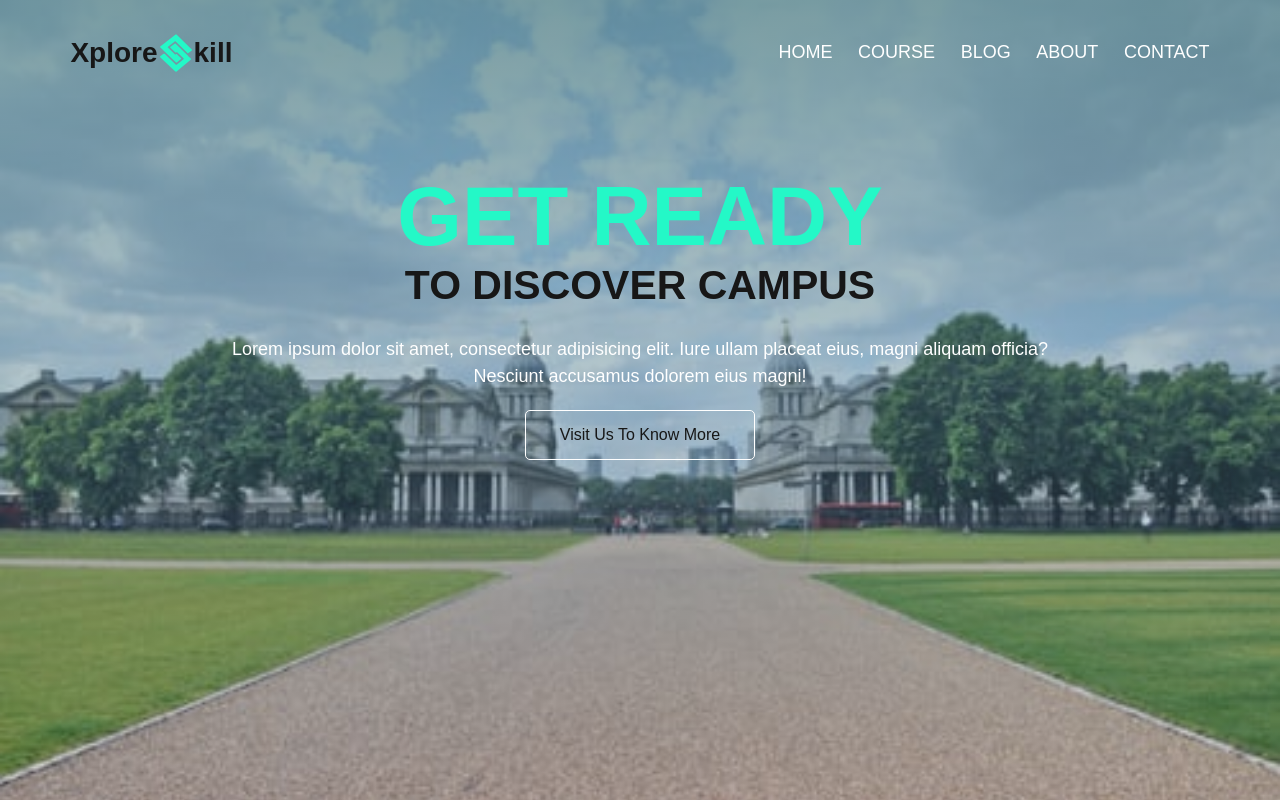
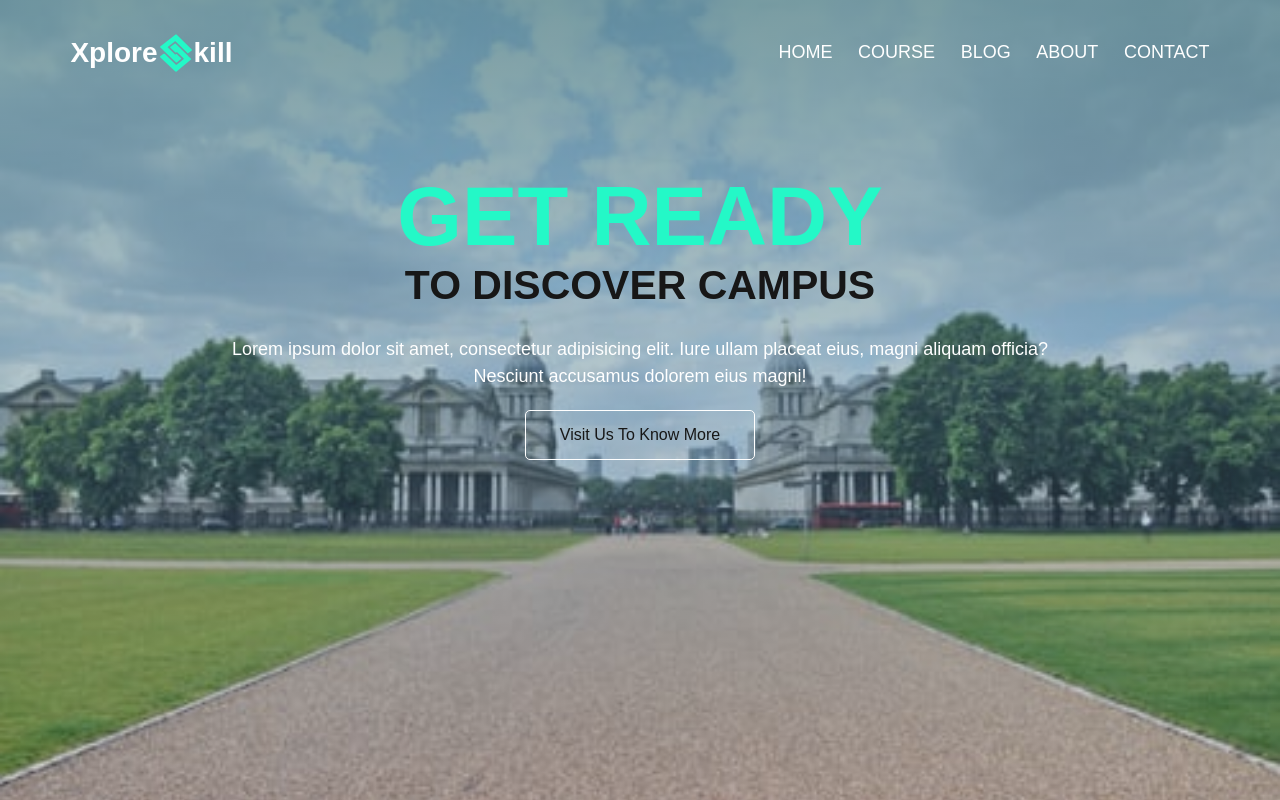
Before and after one commit to Syed-Khizar-k/my-tsx, a Next.js app: page / in a window 1280 px wide. Shown: the top 800 px of the page. Built offline with nearby package versions, Linux system fonts and the light colour scheme.

Commit message:
color problem

```diff
--- a/src/components/navbar.tsx
+++ b/src/components/navbar.tsx
@@ -1,7 +1,7 @@
 import Link from "next/link";
 export const Navbar = () => {
   return (
-    <nav className="navigation w-full flex justify-between  items-center ">
+    <nav className="navigation w-full flex justify-between  items-center text-white ">
       <Link
         href="/"
         className="text-[22px] sm:text-[28px] font-extrabold flex text-center items-center border-none  ">
```
